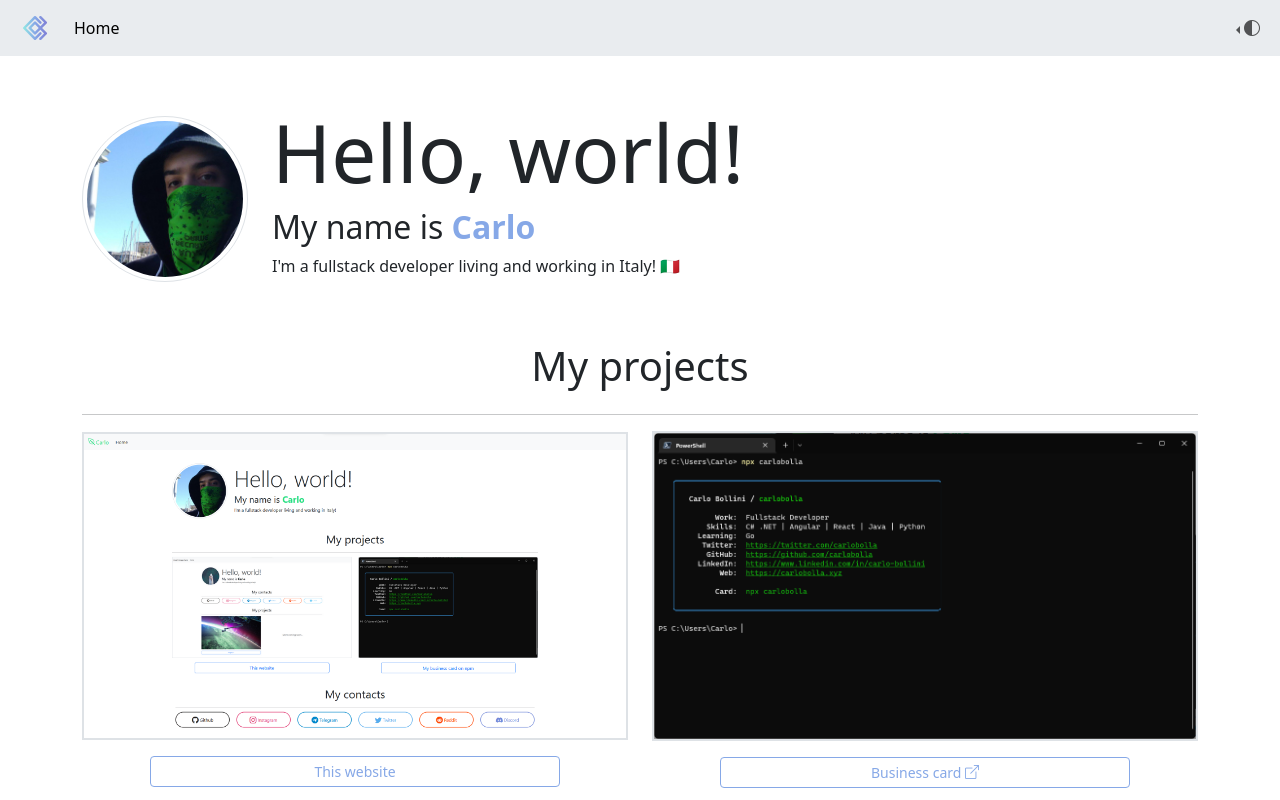
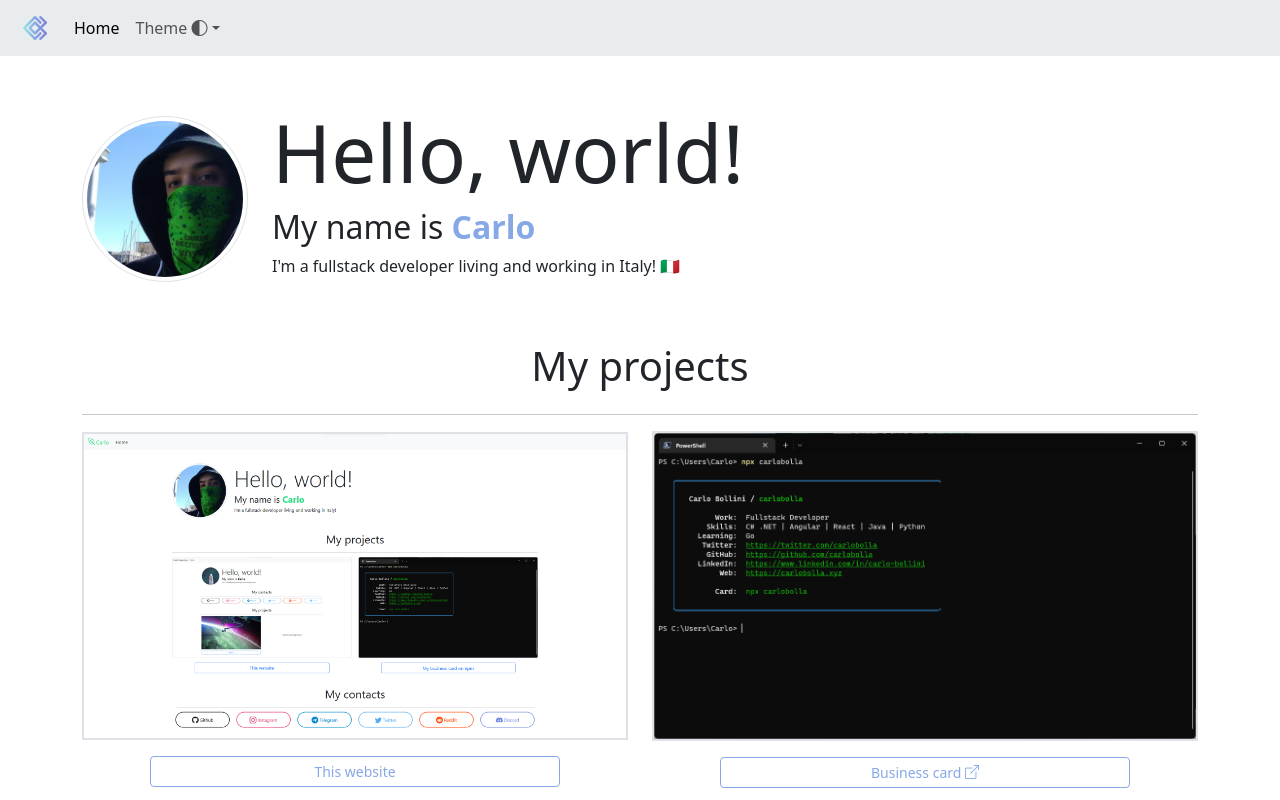
Before and after one commit to carlobolla/home, a React (Vite) app: page / in a window 1280 px wide. Shown: the top 800 px of the page. Built offline with nearby package versions, Linux system fonts and the light colour scheme.

Commit message:
Moved theme switcher to the left

```diff
--- a/src/components/navbar.tsx
+++ b/src/components/navbar.tsx
@@ -17,8 +17,6 @@ export const Navbar = () => {
             <li className="nav-item">
               <a className="nav-link active" aria-current="page" href="/">Home</a>
             </li>
-          </ul>
-          <ul className="navbar-nav mb-2 mb-lg-0">
             <ThemeSwitcher />
           </ul>
         </div>
--- a/src/components/theme-switcher.tsx
+++ b/src/components/theme-switcher.tsx
@@ -18,8 +18,8 @@ export const ThemeSwitcher = () => {
         }
     }, [theme]);
     return(
-        <li className="nav-item dropstart">
-            <div className="nav-link dropdown-toggle" role="button" data-bs-toggle="dropdown"><i className={themeIcon}></i></div>
+        <li className="nav-item dropdown">
+            <div className="nav-link dropdown-toggle" role="button" data-bs-toggle="dropdown">Theme <i className={themeIcon}></i></div>
             <ul className="dropdown-menu">
                 <li><div role="button" onClick={() => setTheme("light")} className={theme === "light" ? "dropdown-item active" : "dropdown-item"}><i className="bi bi-brightness-high-fill"></i> Light</div></li>
                 <li><div role="button" onClick={() => setTheme("dark")} className={theme === "dark" ? "dropdown-item active" : "dropdown-item"}><i className="bi bi-moon-stars-fill"></i> Dark</div></li>
```
